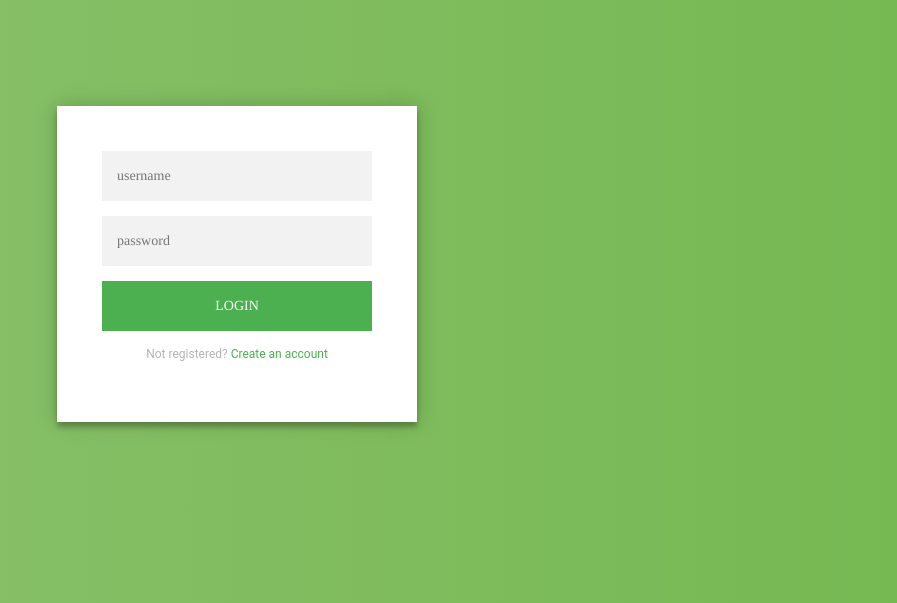
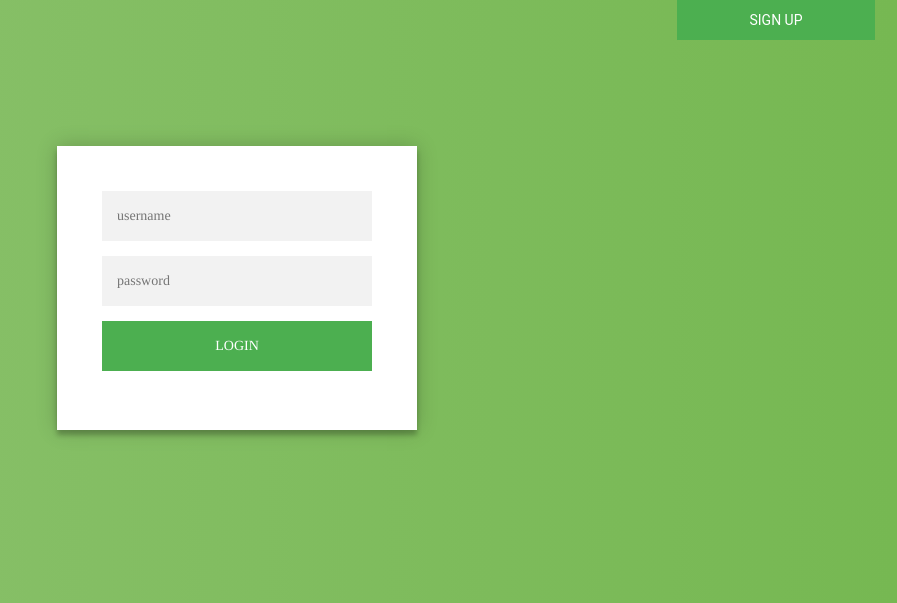
Before and after one commit to ghartman1620/TeachShare, a Django app: template TeachShare_WebApp/accounts/templates/accounts/login.html in a window 1320 px wide. Shown: the top 603 px of the page, without its empty margins (423-1320 px from the left). Run offline with Django 3.2, Linux system fonts and the light colour scheme; the template is opened without the code that fills it, so the values that code supplies are empty; some libraries are stand-ins or nearby versions.

Commit message:
sign up button login page

```diff
--- a/TeachShare_WebApp/accounts/static/accounts/login.css
+++ b/TeachShare_WebApp/accounts/static/accounts/login.css
@@ -4,6 +4,27 @@
   padding: 8% 0 0;
   margin: auto;
 }
+
+#sulogin {
+   position:relative;
+    transition: .5s ease;
+    left: 1100px;
+    right: -420px;
+    font-family: "Roboto", sans-serif;
+    text-transform: uppercase;
+    outline: 0;
+    background: #4CAF50;
+    width: 15%;
+    border: 0;
+    padding: 10px;
+    color: #FFFFFF;
+    font-size: 14px;
+    -webkit-transition: all 0.3 ease;
+    transition: all 0.3 ease;
+    cursor: pointer;
+}
+
+
 .form {
   position: relative;
   z-index: 2;
--- a/TeachShare_WebApp/accounts/templates/accounts/login.html
+++ b/TeachShare_WebApp/accounts/templates/accounts/login.html
@@ -2,6 +2,7 @@
 <head>
 <link rel="stylesheet" href="https://maxcdn.bootstrapcdn.com/bootstrap/3.3.7/css/bootstrap.min.css" integrity="sha384-BVYiiSIFeK1dGmJRAkycuHAHRg32OmUcww7on3RYdg4Va+PmSTsz/K68vbdEjh4u" crossorigin="anonymous">
 <link rel="stylesheet" href={% static 'accounts/login.css'%} type = "text/css">
+<button id="sulogin"> Sign Up </button>
 </head>
 
 <div class="login-page">
@@ -11,13 +12,11 @@
       <input type="password" placeholder="password"/>
       <input type="text" placeholder="email address"/>
       <button>create</button>
-      <p class="message">Already registered? <a href="#">Sign In</a></p>
     </form>
     <form class="login-form">
       <input type="text" placeholder="username"/>
       <input type="password" placeholder="password"/>
       <button>login</button>
-      <p class="message">Not registered? <a href="#">Create an account</a></p>
     </form>
   </div>
 </div>
```
Also changed, not shown: 10 other files.
